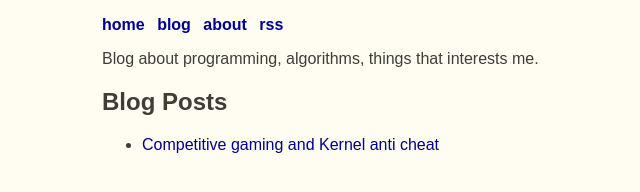
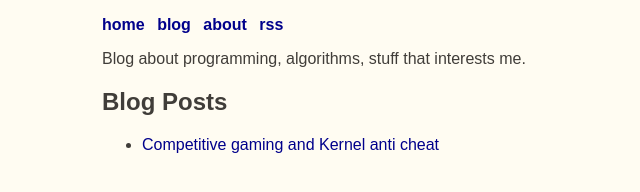
Before and after one commit to isaiahhtml/isaiahhtml.github.io, an Eleventy site: page src/index.md in a window 1280 px wide. Shown: the full height of the page, 218-858 px from the left. Built offline with nearby package versions, Linux system fonts and the light colour scheme; Eleventy itself is replaced by a stand-in of ours; files that its build step writes are made by us from their sources.

Commit message:
chore: change text

```diff
--- a/src/index.md
+++ b/src/index.md
@@ -3,7 +3,7 @@ title: Welcome
 layout: base.njk
 ---
 
-Blog about programming, algorithms, things that interests me.
+Blog about programming, algorithms, stuff that interests me.
 
 ## Blog Posts
 <ul>
```
